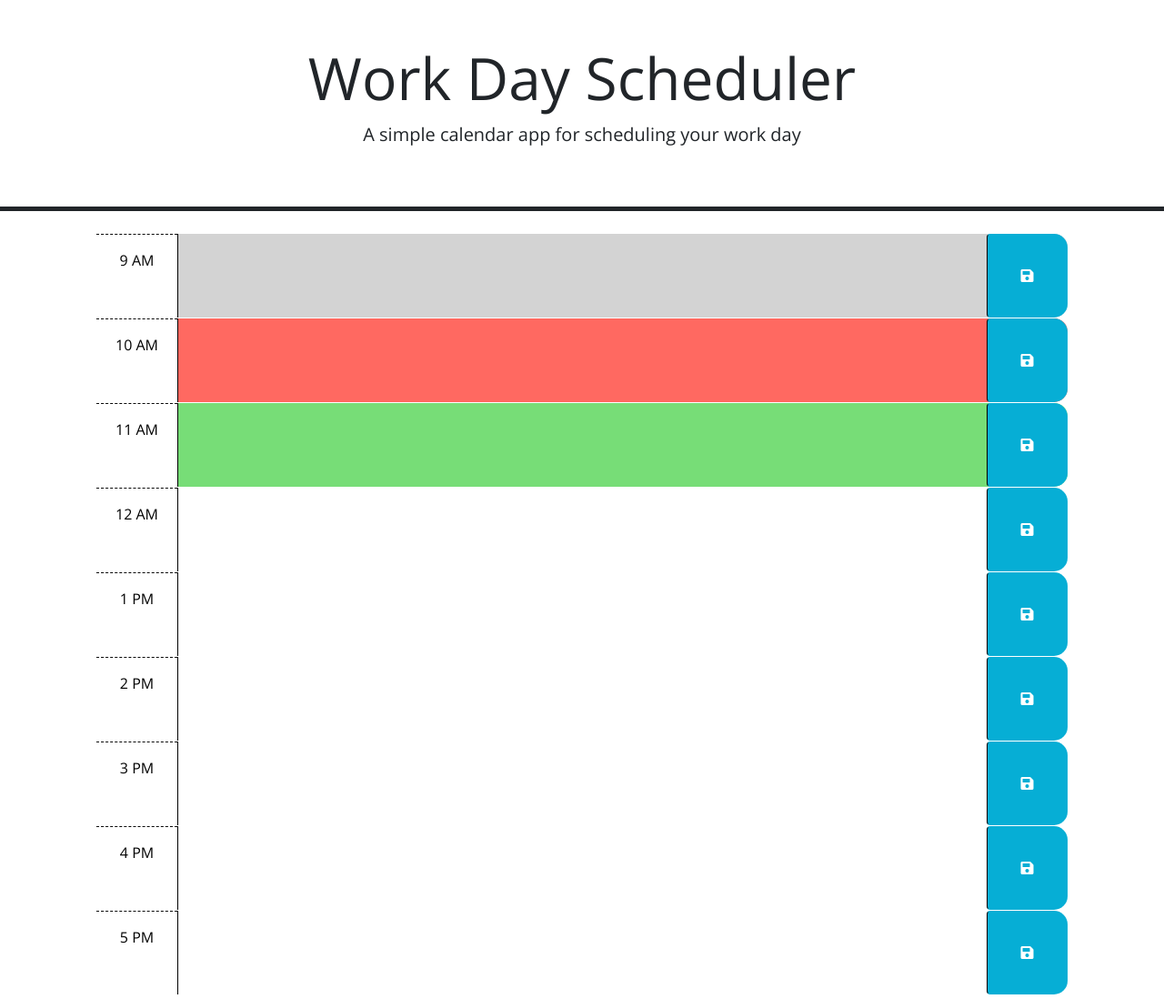
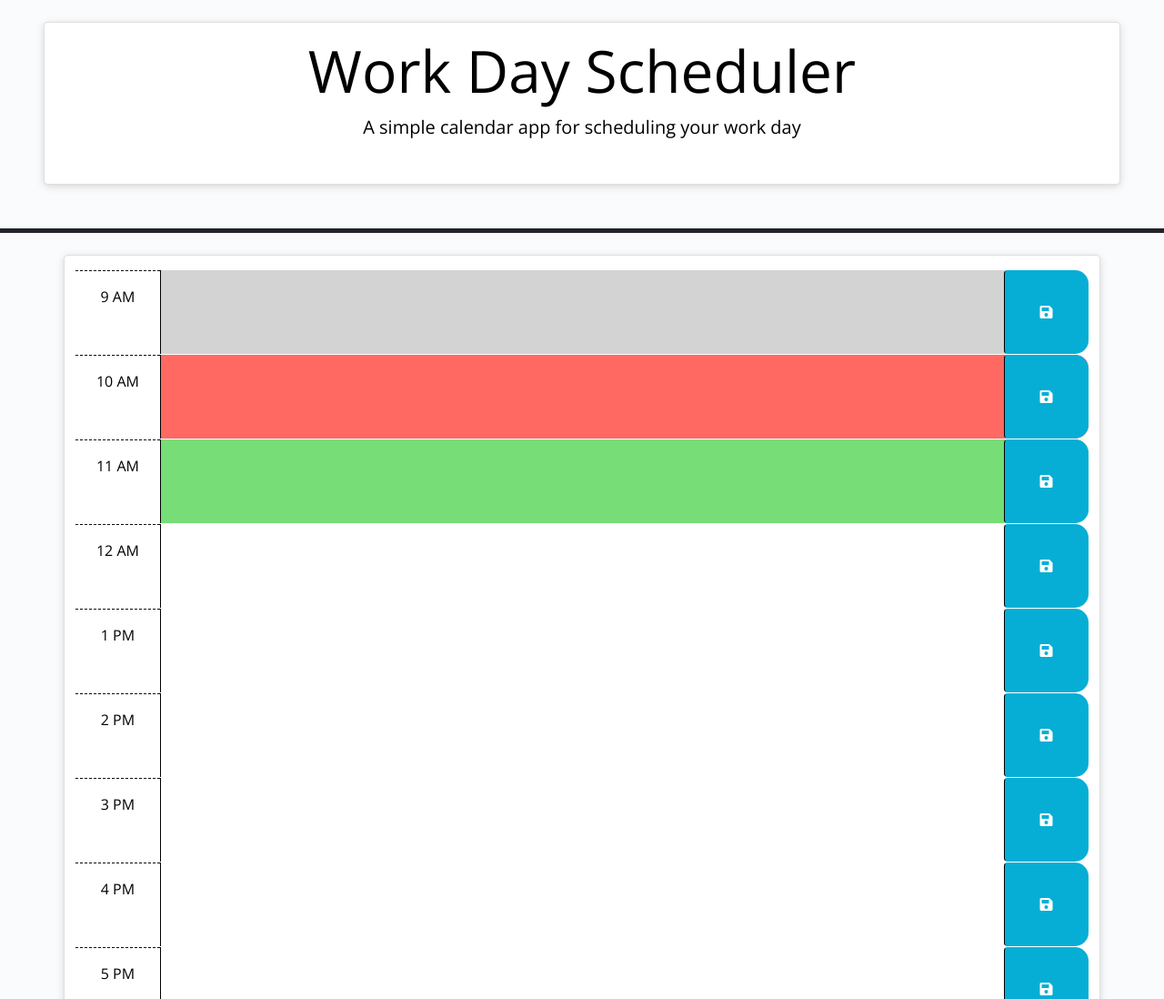
Before and after one commit to kyoriku/dayplan-pro, a plain HTML site: page index.html in a window 1280 px wide. Shown: the top 1098 px of the page at 91% size. Drawn offline with nearby package versions, Linux system fonts and the light colour scheme.

Commit message:
edited styling

```diff
--- a/assets/css/style.css
+++ b/assets/css/style.css
@@ -1,4 +1,6 @@
 body {
+  background-color: #f9fbfd;
+  color: #000000;
   font-family: 'Open Sans', sans-serif;
   font-size: 16px;
 }
@@ -10,6 +12,16 @@ textarea {
   color: #000000;
   border-left: 1px solid black;
   padding: 10px;
+}
+
+.card {
+  background-color: hsl(0, 0%, 100%);
+  border-radius: 5px;
+  border-width: 1px;
+  box-shadow: rgba(0, 0, 0, 0.15) 0px 2px 8px 0px;
+  margin: 0 auto;
+  padding: 15px 40px;
+  margin-bottom: 24px
 }
 
 .description {
--- a/index.html
+++ b/index.html
@@ -11,12 +11,14 @@
     <title>DayPlan Pro</title>
   </head>
   <body>
-    <header class="p-5 mb-4 border-5 border-bottom border-dark text-center">
-      <h1 class="display-3">Work Day Scheduler</h1>
-      <p class="lead">A simple calendar app for scheduling your work day</p>
-      <p id="currentDay" class="lead"></p>
+    <header class="px-5 py-4 mb-4 border-5 border-bottom border-dark text-center">
+      <section class="card">
+        <h1 class="display-3">Work Day Scheduler</h1>
+        <p class="lead">A simple calendar app for scheduling your work day</p>
+        <p id="currentDay" class="lead"></p>
+      </section>
     </header>
-    <section class="container-lg px-5">
+    <section class="container-lg px-4 card">
       <!-- Use class for "past", "present", and "future" to apply styles to the
         time-block divs accordingly. The javascript will need to do this by
         adding/removing these classes on each div by comparing the hour in the
```
